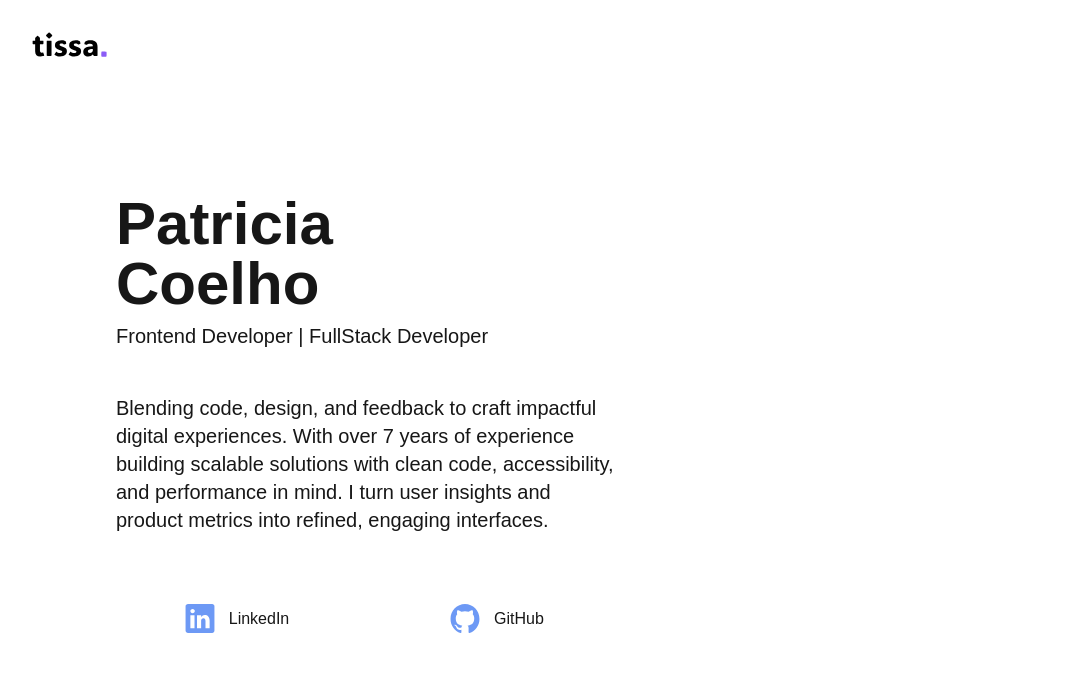
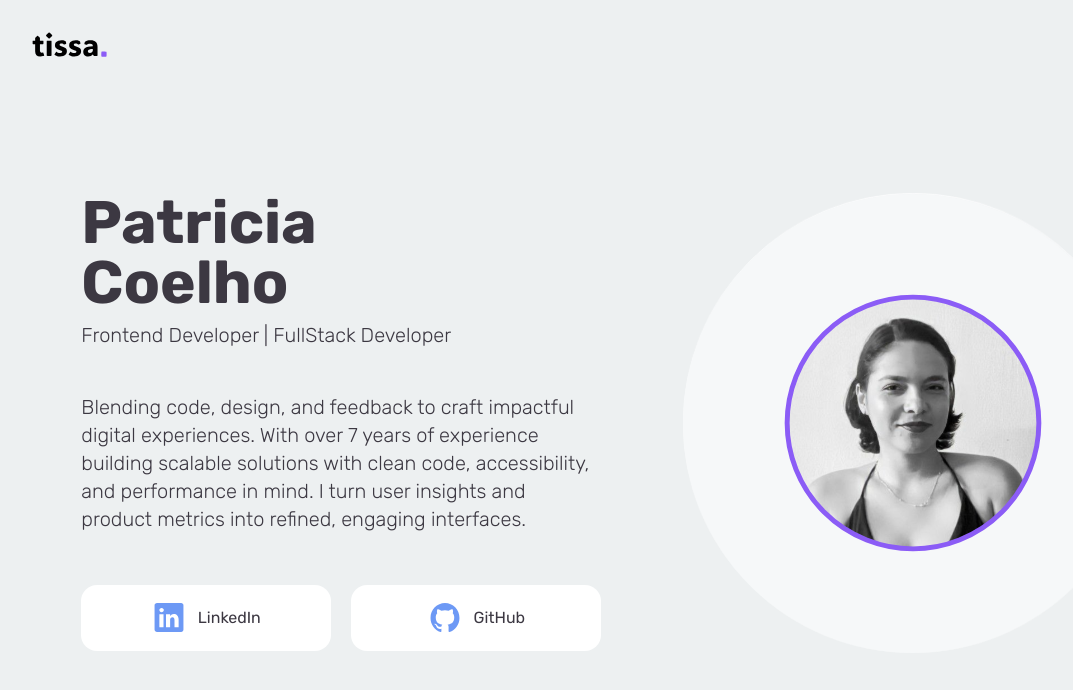
Before and after one commit to patriciacoelho/tissa-portfolio, a Next.js app: page / in a window 1280 px wide. Shown: the top 690 px of the page, without its empty margins (8-1081 px from the left). Built offline with nearby package versions, Linux system fonts and the light colour scheme; no server answers.

Commit message:
[TASK-5] Creater cover section and update font family style

```diff
--- a/src/app/globals.css
+++ b/src/app/globals.css
@@ -3,14 +3,14 @@
 @custom-variant dark (&:where([data-mode=dark], [data-mode=dark] *));
 
 :root {
-    --background: #fff;
-    --foreground: #171717;
+    --background: #edf0f1;
+    --foreground: #3c3842;
 }
 
 @theme inline {
     --color-background: var(--background);
     --color-foreground: var(--foreground);
-    --font-sans: var(--font-geist-sans);
+    --font-sans: var(--font-rubik-sans);
     --font-mono: var(--font-geist-mono);
 }
 
@@ -24,5 +24,9 @@
 body {
     background: var(--background);
     color: var(--foreground);
-    font-family: Arial, Helvetica, sans-serif;
+    font-family: var(--font-rubik-sans), sans-serif;
 }
+
+h1 {
+    font-weight: 700;
+}
--- a/src/app/layout.tsx
+++ b/src/app/layout.tsx
@@ -1,13 +1,13 @@
 import type { Metadata } from 'next';
-import { Geist, Geist_Mono } from 'next/font/google';
+import { Geist_Mono, Rubik } from 'next/font/google';
 import './globals.css';
 import { ThemeProvider } from '../providers/ThemeProvider';
 
 import { NextIntlClientProvider } from 'next-intl';
 import { getLocale, getMessages } from 'next-intl/server';
 
-const geistSans = Geist({
-    variable: '--font-geist-sans',
+const rubiktSans = Rubik({
+    variable: '--font-rubik-sans',
     subsets: ['latin'],
 });
 
@@ -32,7 +32,7 @@ export default async function RootLayout({
     return (
         <html lang={locale} suppressHydrationWarning data-mode='light'>
             <body
-                className={`${geistSans.variable} ${geistMono.variable} antialiased`}
+                className={`${rubiktSans.variable} ${geistMono.variable} bg-slate-50 antialiased`}
             >
                 <ThemeProvider>
                     <NextIntlClientProvider messages={messages}>
--- a/src/app/page.tsx
+++ b/src/app/page.tsx
@@ -1,3 +1,4 @@
+import CoverSection from '@/components/CoverSection';
 import Navbar from '@/components/Navbar';
 import OverviewSection from '@/components/OverviewSection';
 
@@ -7,7 +8,7 @@ export default async function Home() {
             <Navbar />
             <main className='my-auto flex flex-row items-center gap-[32px] sm:items-start'>
                 <OverviewSection />
-                <div className='mt-5 mr-auto flex max-w-[500px] min-w-[500px] flex-col gap-3'></div>
+                <CoverSection />
             </main>
         </div>
     );
--- /dev/null
+++ b/src/components/CoverSection.tsx
@@ -0,0 +1,15 @@
+import Image from 'next/image';
+// import { getTranslations } from 'next-intl/server';
+
+export default async function CoverSection() {
+    return (
+        <div className='mt-5 mr-auto ml-auto flex max-w-[500px] min-w-[500px] flex-col gap-3'>
+            <Image
+                src='/images/picture.svg'
+                alt='LinkedIn'
+                width={460}
+                height={460}
+            />
+        </div>
+    );
+}
--- a/src/components/OverviewSection.tsx
+++ b/src/components/OverviewSection.tsx
@@ -3,10 +3,11 @@ import Image from 'next/image';
 
 export default async function OverviewSection() {
     return (
-        <div className='mt-5 ml-auto flex max-w-[500px] flex-col gap-3'>
+        <div className='mt-5 ml-auto flex max-w-[520px] flex-col gap-3'>
             <div className='relative flex flex-col items-start text-6xl font-black'>
-                <div className='color-neutral z-10'>Patricia</div>
-                <div className='color-primary z-10'>Coelho</div>
+                <h1 className='color-neutral z-10'>
+                    Patricia <br /> Coelho
+                </h1>
                 <span className='color-neutral-light z-10 mt-2 text-xl font-light'>
                     Frontend Developer | FullStack Developer
                 </span>
```
Also changed, not shown: public/images/picture.svg (added).
